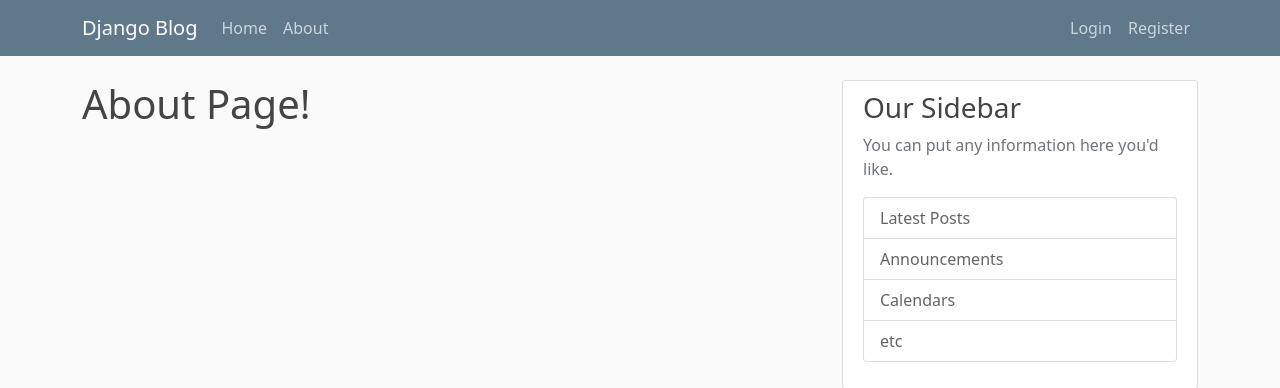
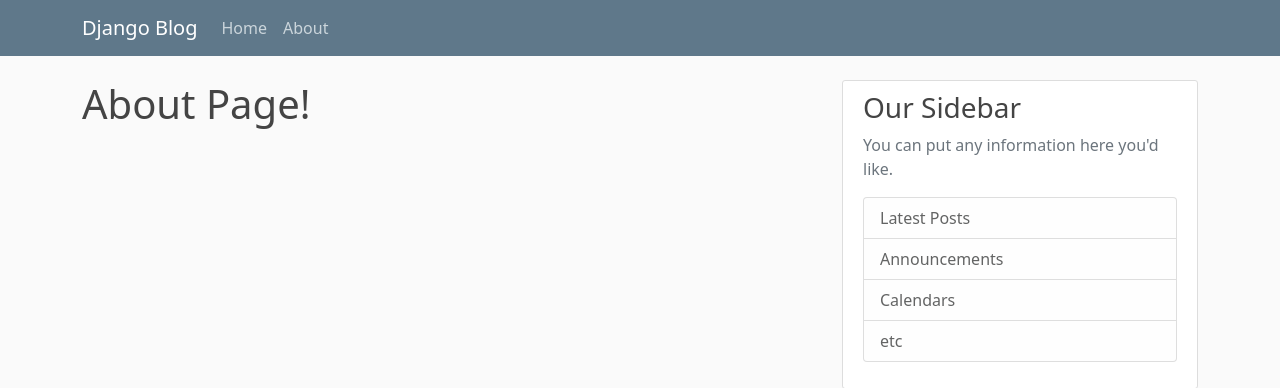
Before and after one commit to nydtab001/django_project, a Django app: page /about/ in a window 1280 px wide. Shown: the top 388 px of the page. Run offline with Django 3.2, Linux system fonts and the light colour scheme.

Commit message:
Update base.html

```diff
--- a/blog/templates/blog/base.html
+++ b/blog/templates/blog/base.html
@@ -32,7 +32,7 @@
               <a class="nav-item nav-link" href="{% url 'blog-about' %}">About</a>
             </div>
             <!-- Navbar Right Side -->
-            <div class="navbar-nav ms-auto mb-2 mb-lg-0">
+            <!--<div class="navbar-nav ms-auto mb-2 mb-lg-0">
                 {% if user.is_authenticated %}
                     <a class="nav-item nav-link" href="{% url 'post-create' %}">New Post</a>
                     <a class="nav-item nav-link" href="{% url 'profile' %}">Profile</a>
@@ -41,7 +41,7 @@
                     <a class="nav-item nav-link" href="{% url 'login' %}">Login</a>
                     <a class="nav-item nav-link" href="{% url 'register' %}">Register</a>
                 {% endif %}
-            </div>
+            </div>-->
           </div>
         </div>
       </nav>
```
